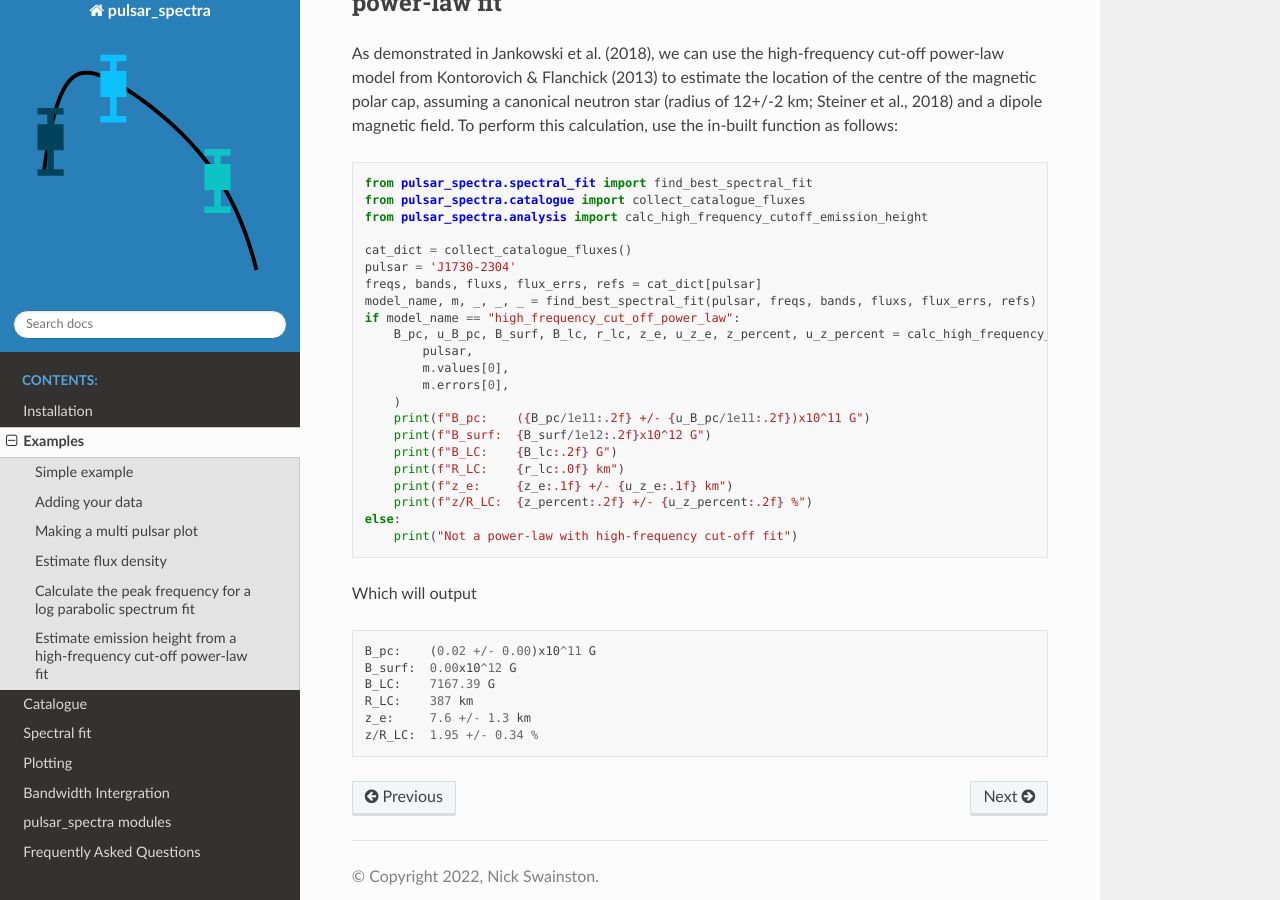
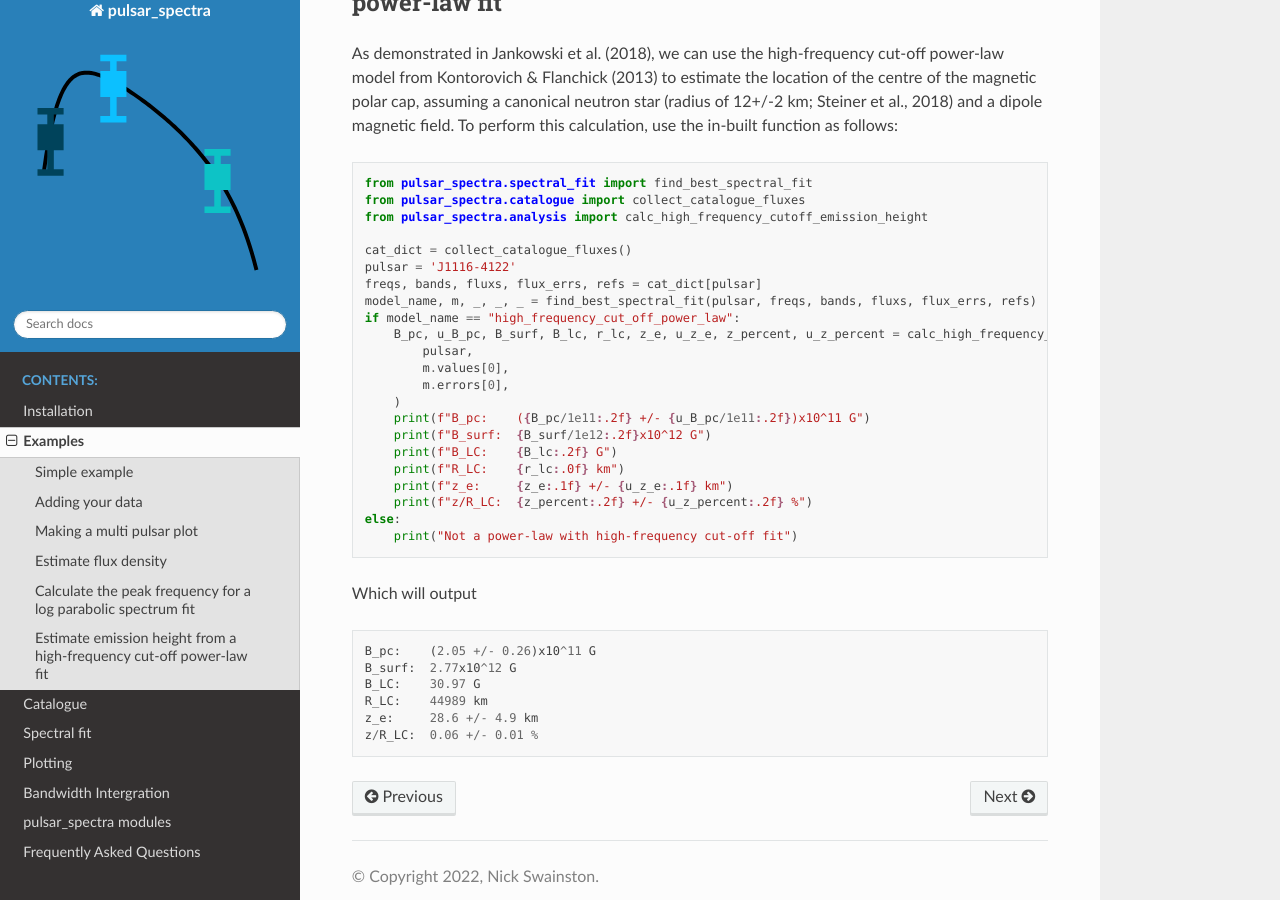
Before and after one commit to NickSwainston/pulsar_spectra, a Sphinx documentation site: the page built from docs/examples.rst, in a window 1280 px wide and 900 px high, scrolled down 4824 px. Built offline with Sphinx 7.4.7 and the Read the Docs theme 2.0.0, drawn with Linux system fonts in a browser that asks for light colours.

Commit message:
Changed to better example of HF cutoff

```diff
--- a/docs/example_scripts/estimate_emission_height.py
+++ b/docs/example_scripts/estimate_emission_height.py
@@ -3,9 +3,9 @@ from pulsar_spectra.catalogue import collect_catalogue_fluxes
 from pulsar_spectra.analysis import calc_high_frequency_cutoff_emission_height
 
 cat_dict = collect_catalogue_fluxes()
-pulsar = 'J1730-2304'
+pulsar = 'J1116-4122'
 freqs, bands, fluxs, flux_errs, refs = cat_dict[pulsar]
-model_name, m, _, _, _ = find_best_spectral_fit(pulsar, freqs, bands, fluxs, flux_errs, refs)
+model_name, m, _, _, _ = find_best_spectral_fit(pulsar, freqs, bands, fluxs, flux_errs, refs, plot_best=True)
 if model_name == "high_frequency_cut_off_power_law":
     B_pc, u_B_pc, B_surf, B_lc, r_lc, z_e, u_z_e, z_percent, u_z_percent = calc_high_frequency_cutoff_emission_height(
         pulsar,
--- a/docs/examples.rst
+++ b/docs/examples.rst
@@ -195,7 +195,7 @@ To perform this calculation, use the in-built function as follows:
     from pulsar_spectra.analysis import calc_high_frequency_cutoff_emission_height
 
     cat_dict = collect_catalogue_fluxes()
-    pulsar = 'J1730-2304'
+    pulsar = 'J1116-4122'
     freqs, bands, fluxs, flux_errs, refs = cat_dict[pulsar]
     model_name, m, _, _, _ = find_best_spectral_fit(pulsar, freqs, bands, fluxs, flux_errs, refs)
     if model_name == "high_frequency_cut_off_power_law":
@@ -217,9 +217,9 @@ Which will output
 
 .. code-block::
 
-    B_pc:    (0.02 +/- 0.00)x10^11 G
-    B_surf:  0.00x10^12 G
-    B_LC:    7167.39 G
-    R_LC:    387 km
-    z_e:     7.6 +/- 1.3 km
-    z/R_LC:  1.95 +/- 0.34 %
+    B_pc:    (2.05 +/- 0.26)x10^11 G
+    B_surf:  2.77x10^12 G
+    B_LC:    30.97 G
+    R_LC:    44989 km
+    z_e:     28.6 +/- 4.9 km
+    z/R_LC:  0.06 +/- 0.01 %
```
